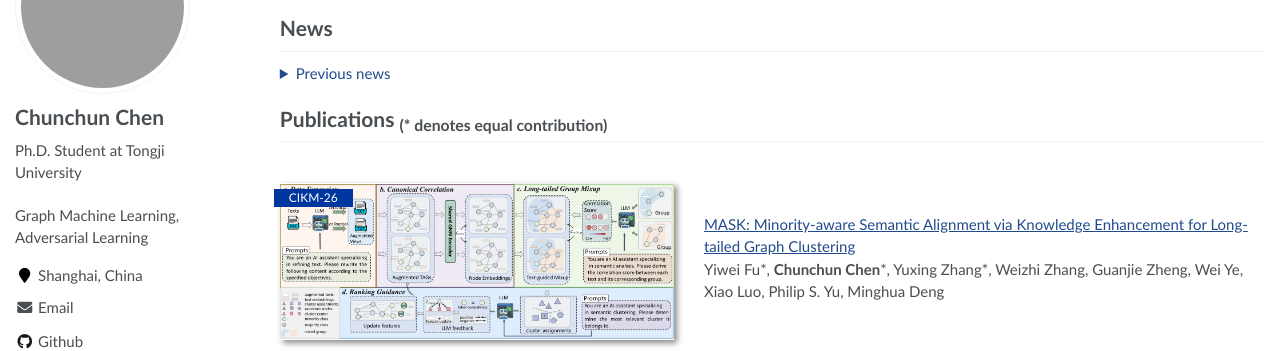
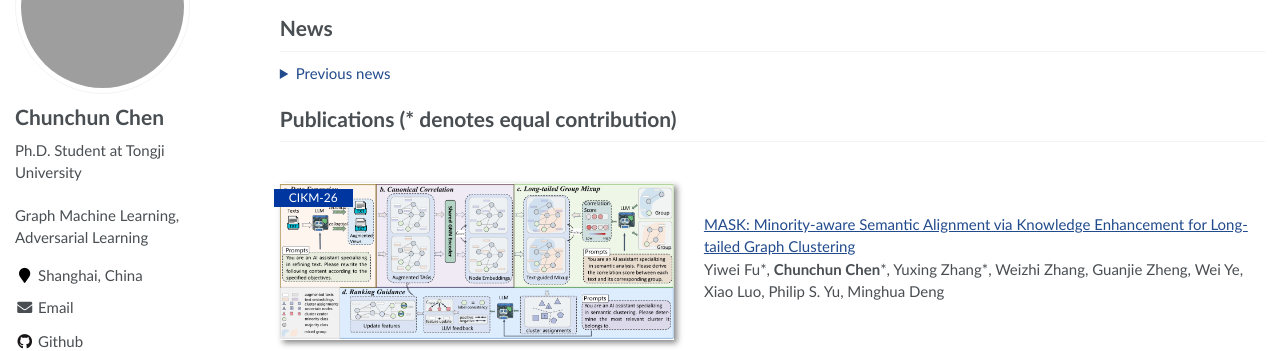
Before and after one commit to CCChen-GEEX/CCChen-GEEX.github.io, a Jekyll site: the page built from _pages/about.md, in a window 1280 px wide. Shown: the part 172-523 px from the top of the page. Built offline with Jekyll 4.4.1, drawn with Linux system fonts in a browser that asks for light colours; grey boxes are pictures that could not be loaded.

Commit message:
Update pub.md

```diff
--- a/_pages/includes/pub.md
+++ b/_pages/includes/pub.md
@@ -1,4 +1,4 @@
-# Publications <sub>(\* denotes equal contribution)</sub>
+# Publications <small>(\* denotes equal contribution)</small>
 <div class='paper-box'><div class='paper-box-image'><div><div class="badge">CIKM-26</div><img src='images/MASK.png' alt="not available" width="100%"></div></div>
 <div class='paper-box-text' markdown="1">
 [MASK: Minority-aware Semantic Alignment via Knowledge Enhancement for Long-tailed Graph Clustering](https://scholar.google.com/citations?view_op=view_citation&hl=en&user=K5aA_AUAAAAJ&sortby=pubdate&citation_for_view=K5aA_AUAAAAJ:r0BpntZqJG4C) \\
```
